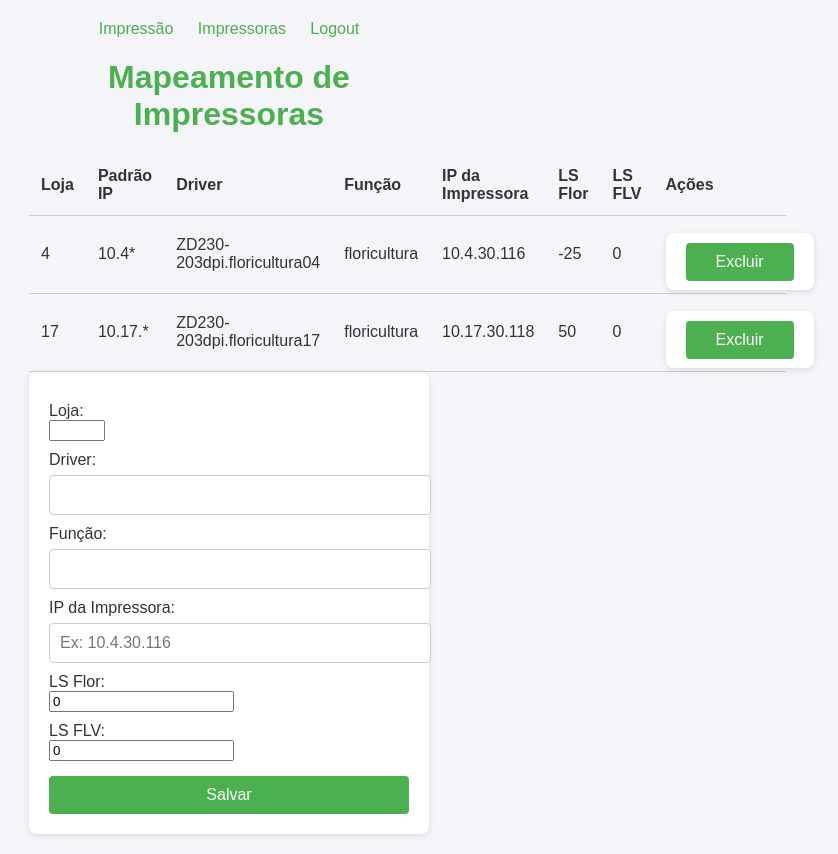
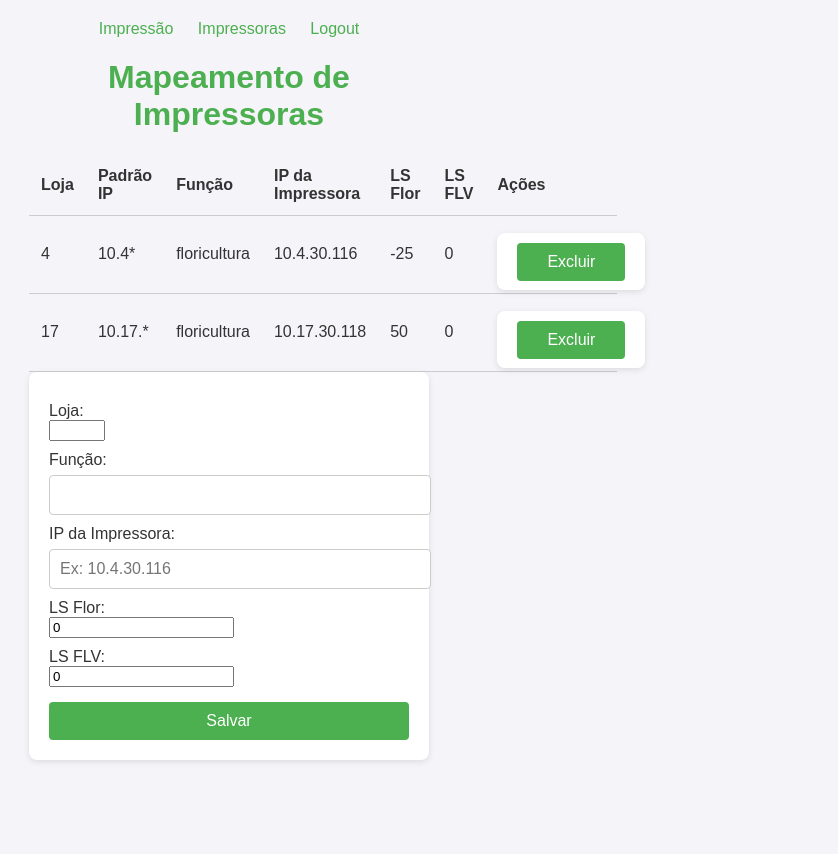
Before and after one commit to Deyvidhalaten/ImpressoraZQ230, a Flask app: page /printers in a window 1280 px wide. Shown: the whole page, without its empty margins (411-1249 px from the left). After the commit the page ends 762 px from the top, so only its background shows below. Run offline with Flask 3, Linux system fonts and the light colour scheme; parts of the project's set-up code (start-up, migrations or seed data) failed here and were passed over.

Commit message:
feature/logs-correcao-mapper

```diff
--- a/app.py
+++ b/app.py
@@ -650,19 +650,20 @@ def printers():
 
         # —— Adicionar ou editar mapeamento ——
         loja   = request.form.get('loja','').strip()
-        driver = request.form.get('driver','').strip()
         funcao = request.form.get('funcao','').strip()
+        ip = request.form.get('ip','').strip()
         ls_flor = request.form.get('ls_flor','').strip()
         ls_flv  = request.form.get('ls_flv','').strip()
 
         # Validação mínima
-        if not loja.isdigit() or not driver:
+        if not loja.isdigit() :
             flash("❌ Loja e driver são obrigatórios", "error")
             return redirect(url_for('printers'))
 
         try:
             ls_flor_val = int(ls_flor)
             ls_flv_val  = int(ls_flv)
+            ip_str = str(ip)
         except ValueError:
             flash("❌ Valores de LS inválidos", "error")
             return redirect(url_for('printers'))
@@ -674,8 +675,8 @@ def printers():
             if m['pattern'] == pattern:
                 # antes de alterar, guardo estado antigo
                 m_antigo = m.copy()
-                m['driver']  = driver
                 m['funcao']  = funcao
+                m['ip'] = ip_str
                 m['ls_flor'] = ls_flor_val
                 m['ls_flv']  = ls_flv_val
                 updated = True
@@ -683,10 +684,8 @@ def printers():
                 append_log(
                     evento="mapping_update",
                     ip=request.remote_addr,
-                    impressora=driver,
                     detalhes=(
                         f"loja={loja}, "
-                        f"old_driver={m_antigo['driver']}, new_driver={driver}, "
                         f"old_ls_flor={m_antigo['ls_flor']}, new_ls_flor={ls_flor_val}, "
                         f"old_ls_flv={m_antigo['ls_flv']}, new_ls_flv={ls_flv_val}"
                     )
@@ -697,7 +696,7 @@ def printers():
             novo = {
                 'loja':    loja,
                 'pattern': pattern,
-                'driver':  driver,
+                'ip':      ip_str,
                 'funcao':  funcao,
                 'ls_flor': ls_flor_val,
                 'ls_flv':  ls_flv_val
@@ -706,9 +705,8 @@ def printers():
         append_log(
            evento="mapping_add",
            ip=request.remote_addr,
-           impressora=driver,
            detalhes=(
-              f"loja={loja}, driver={driver}, "
+              f"loja={loja}, "
               f"ls_flor={ls_flor_val}, ls_flv={ls_flv_val}"
         ))
 
@@ -728,7 +726,6 @@ def save_printer_map(mappings):
             writer.writerow({
                 'loja':    m['loja'],
                 'pattern': m['pattern'],
-                'driver':  m['driver'],
                 'funcao':  m.get('funcao',''),
                 'ip':      m.get('ip',''),
                 'ls_flor': m.get('ls_flor',0),
--- a/templates/printers.html
+++ b/templates/printers.html
@@ -60,7 +60,6 @@
     <tr>
       <th>Loja</th>
       <th>Padrão IP</th>
-      <th>Driver</th>
       <th>Função</th>
       <th>IP da Impressora</th>
       <th>LS Flor</th>
@@ -73,7 +72,6 @@
     <tr>
       <td>{{ m.loja }}</td>
       <td>{{ m.pattern }}</td>
-      <td>{{ m.driver }}</td>
       <td>{{ m.funcao or '—' }}</td>
       <td>{{ m.ip or '—' }}</td>
       <td>{{ m.ls_flor }}</td>
@@ -95,9 +93,6 @@
   <label>Loja:</label>
   <input name="loja" type="number" min="1" max="99" required>
 
-  <label>Driver:</label>
-  <input name="driver" type="text" required>
-
   <label>Função:</label>
   <input name="funcao" type="text">
 
```
